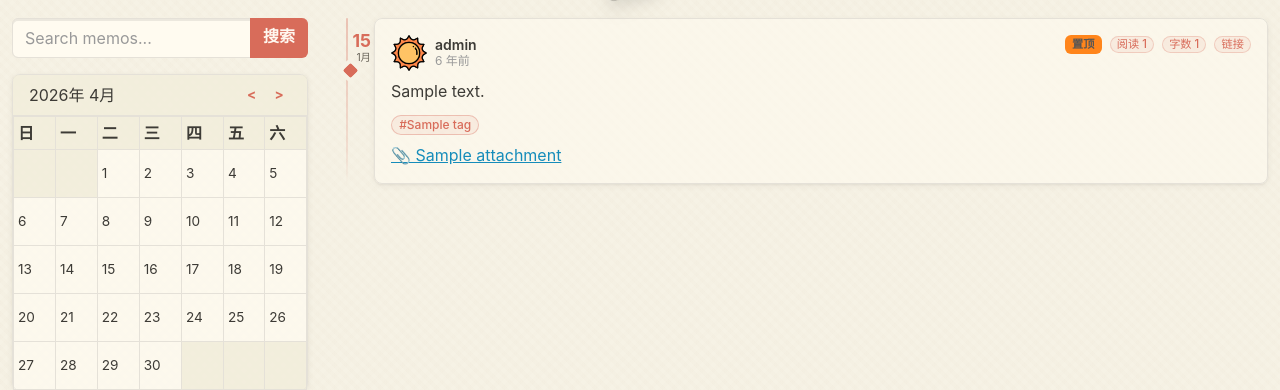
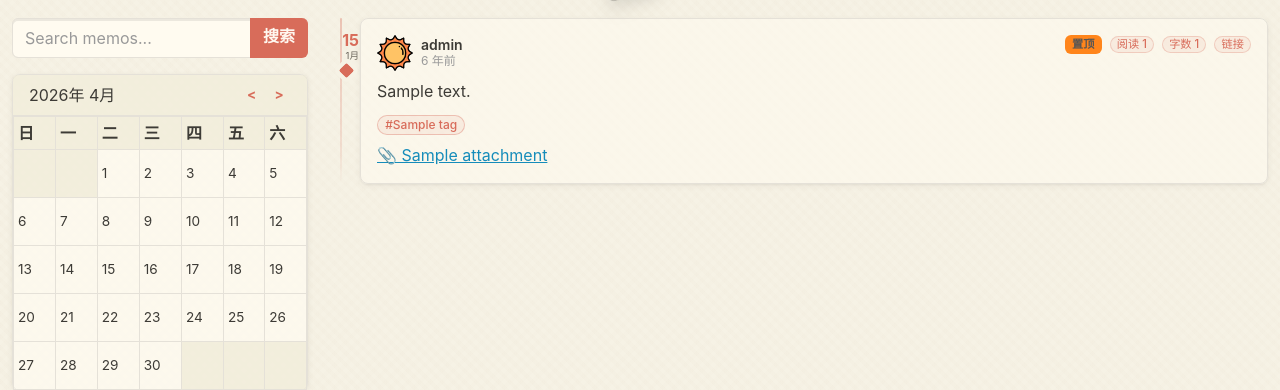
Before and after one commit to ifdog/Vermillon, a Flask app: page / in a window 1280 px wide. Shown: the part 71-461 px from the top of the page. Run offline with Flask 3, Linux system fonts and the light colour scheme; data comes from the database, SQL or seed files in the repository; tables that the repository leaves empty hold one stand-in row (values such as "Sample post"); some libraries are stand-ins or nearby versions.

Commit message:
style: shrink timeline gutter to 28px

```diff
--- a/static/css/style.css
+++ b/static/css/style.css
@@ -848,12 +848,12 @@ body > .container-fluid {
 /* ========== Timeline Axis ========== */
 .timeline-wrap {
     position: relative;
-    padding-left: 42px;
+    padding-left: 28px;
 }
 
 .timeline-axis {
     position: absolute;
-    left: 14px;
+    left: 8px;
     top: 0;
     bottom: 0;
     width: 2px;
@@ -863,7 +863,7 @@ body > .container-fluid {
 
 .timeline-node {
     position: absolute;
-    left: -30px;
+    left: -20px;
     top: 46px;
     width: 12px;
     height: 12px;
@@ -894,9 +894,9 @@ body > .container-fluid {
 /* ========== Date Badge ========== */
 .date-badge {
     position: absolute;
-    left: -40px;
+    left: -26px;
     top: 12px;
-    width: 36px;
+    width: 24px;
     text-align: right;
     line-height: 1.15;
     pointer-events: none;
@@ -904,14 +904,14 @@ body > .container-fluid {
 }
 
 .date-badge-day {
-    font-size: 1.1rem;
+    font-size: 1rem;
     font-weight: 700;
     color: var(--paper-primary);
     display: block;
 }
 
 .date-badge-month {
-    font-size: 0.65rem;
+    font-size: 0.6rem;
     color: var(--paper-muted);
     display: block;
     margin-top: 1px;
```
